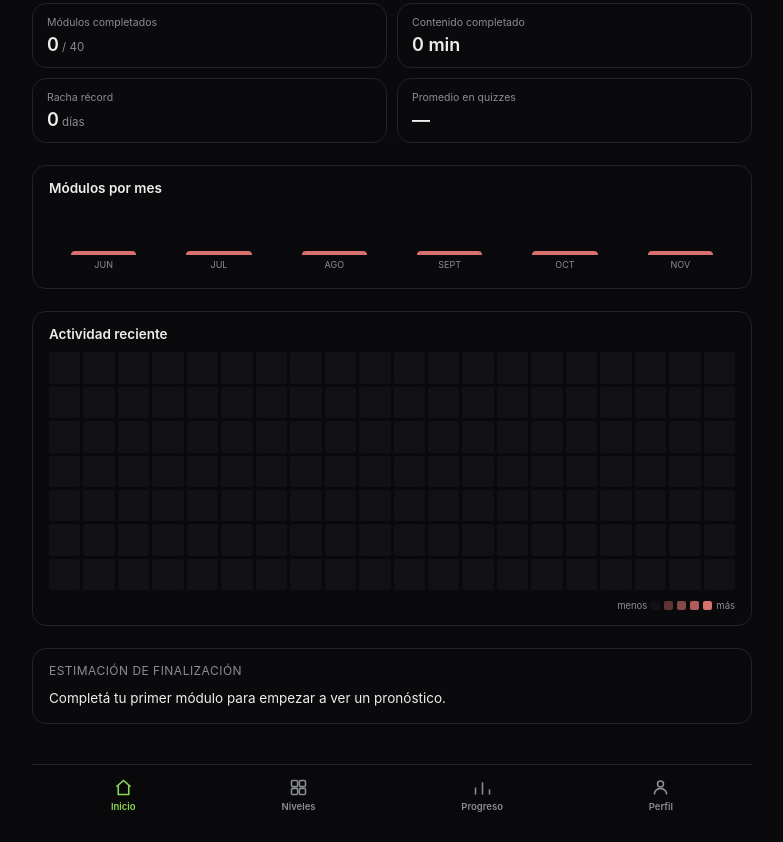
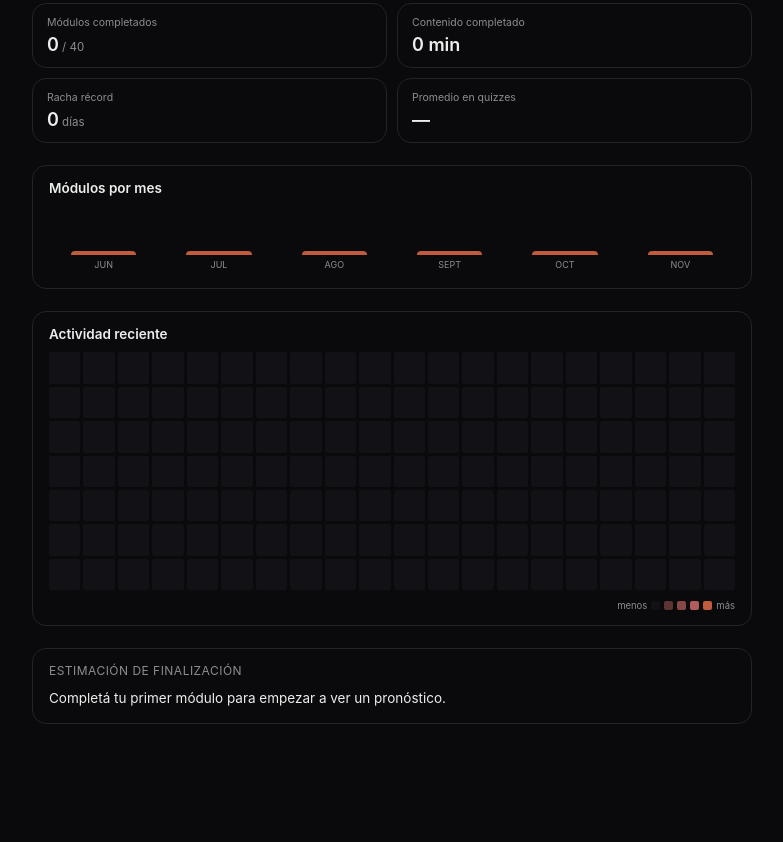
Before and after one commit to unciclistamasyt-code/eldormitoriodepei, a plain HTML site: page golf.html in a window 1280 px wide. Shown: the part 1687-2529 px from the top of the page, without its empty margins (248-1031 px from the left). After the commit the page ends 2451 px from the top, so only its background shows below. Drawn offline with Linux system fonts and the light colour scheme; no server answers.

Commit message:
Add files via upload

```diff
--- a/golf.html
+++ b/golf.html
@@ -41,7 +41,7 @@
     flex-direction: column;
   }
 
-  :root { --course-accent: #8ed64f; --course-accent-dim: rgba(142,214,79,0.14); }
+  :root { --course-accent: #cf9a5c; --course-accent-dim: rgba(207,154,92,0.14); }
 
   /* ---- Hero ---- */
   .hero {
@@ -49,7 +49,7 @@
     border-radius: 22px;
     padding: 22px 20px 20px;
     margin-bottom: 20px;
-    background: linear-gradient(145deg, rgba(142,214,79,0.16), rgba(10,10,12,0) 62%), var(--bg-soft);
+    background: linear-gradient(145deg, rgba(207,154,92,0.16), rgba(10,10,12,0) 62%), var(--bg-soft);
     border: 1px solid var(--line);
     overflow: hidden;
   }
@@ -57,7 +57,7 @@
     content: '';
     position: absolute; right: -36px; top: -36px; width: 170px; height: 170px;
     border-radius: 50%;
-    background: radial-gradient(circle, rgba(142,214,79,0.2), transparent 70%);
+    background: radial-gradient(circle, rgba(207,154,92,0.2), transparent 70%);
     pointer-events: none;
   }
   .hero-eyebrow { position: relative; font-size: 11px; letter-spacing: 0.08em; text-transform: uppercase; color: var(--course-accent); font-weight: 700; margin-bottom: 9px; }
@@ -304,7 +304,7 @@
   .diagram svg { display: block; width: 100%; height: auto; }
   .diagram svg text { font-size: 9px; fill: var(--text-dim); font-family: -apple-system, BlinkMacSystemFont, sans-serif; }
   .diagramCaption { font-size: 11.5px; color: var(--text-dim); margin-top: 8px; line-height: 1.45; }
-  :root { --course-wash: rgba(120,190,130,0.16); --course-wash-line: rgba(120,190,130,0.55); --course-wash2: rgba(214,181,124,0.28); --course-wash2-line: rgba(214,181,124,0.7); --course-accent-2: #d97070; }
+  :root { --course-wash: rgba(207,154,92,0.16); --course-wash-line: rgba(207,154,92,0.55); --course-wash2: rgba(193,91,62,0.28); --course-wash2-line: rgba(193,91,62,0.7); --course-accent-2: #c15b3e; }
 
   /* ================= Diseño nuevo 2026-11: fotos + anillo + racha semanal =================
      Mismo bloque que cafe.html/ski.html/snowboard.html — ver el comentario
@@ -427,24 +427,6 @@
 
   /* ---- Tags bajo cada tarjeta de nivel en "explorar" ---- */
   .explore-card-tags { font-size: 9px; color: rgba(255,255,255,0.65); margin-top: 1px; }
-
-  /* ---- Barra inferior fija (Inicio / Niveles / Progreso / Perfil) ---- */
-  .bottomNav {
-    position: fixed; left: 0; right: 0; bottom: 0; z-index: 40;
-    display: flex; justify-content: space-around;
-    padding: 8px 6px calc(8px + env(safe-area-inset-bottom));
-    background: rgba(10,10,12,0.92); backdrop-filter: blur(14px); -webkit-backdrop-filter: blur(14px);
-    border-top: 1px solid var(--line);
-  }
-  .navItem {
-    display: flex; flex-direction: column; align-items: center; gap: 3px;
-    background: none; border: none; padding: 4px 10px; cursor: pointer;
-    color: var(--text-dim); text-decoration: none; font-family: inherit;
-  }
-  .navItem svg { width: 21px; height: 21px; stroke: currentColor; fill: none; stroke-width: 1.8; }
-  .navItem span { font-size: 9.5px; font-weight: 600; }
-  .navItem.active { color: var(--course-accent); }
-  .navSpacer { height: 78px; }
 
   .monthChart { display: flex; align-items: flex-end; gap: 6px; height: 64px; margin: 6px 0 4px; }
   .monthCol { flex: 1; display: flex; flex-direction: column; align-items: center; gap: 4px; justify-content: flex-end; height: 100%; }
@@ -2346,42 +2328,6 @@ function renderProgressRow(app, fc, gs) {
   app.appendChild(card);
 }
 
-function renderBottomNav(app) {
-  const spacer = document.createElement('div');
-  spacer.className = 'navSpacer';
-  app.appendChild(spacer);
-
-  const nav = document.createElement('div');
-  nav.className = 'bottomNav';
-  nav.innerHTML = `
-    <button type="button" class="navItem active" data-nav="inicio">
-      <svg viewBox="0 0 24 24"><path d="M4 11 L12 4 L20 11"/><path d="M6 10 L6 20 L18 20 L18 10"/></svg>
-      <span>Inicio</span>
-    </button>
-    <button type="button" class="navItem" data-nav="niveles">
-      <svg viewBox="0 0 24 24"><rect x="4" y="4" width="7" height="7" rx="1.5"/><rect x="13" y="4" width="7" height="7" rx="1.5"/><rect x="4" y="13" width="7" height="7" rx="1.5"/><rect x="13" y="13" width="7" height="7" rx="1.5"/></svg>
-      <span>Niveles</span>
-    </button>
-    <button type="button" class="navItem" data-nav="progreso">
-      <svg viewBox="0 0 24 24"><path d="M4 20 L4 12"/><path d="M12 20 L12 6"/><path d="M20 20 L20 14"/></svg>
-      <span>Progreso</span>
-    </button>
-    <a class="navItem" href="index.html">
-      <svg viewBox="0 0 24 24"><circle cx="12" cy="8" r="3.4"/><path d="M5 20 a7 7 0 0 1 14 0"/></svg>
-      <span>Perfil</span>
-    </a>
-  `;
-  nav.querySelector('[data-nav="inicio"]').addEventListener('click', () => window.scrollTo({ top: 0, behavior: 'smooth' }));
-  nav.querySelector('[data-nav="niveles"]').addEventListener('click', () => {
-    const el = document.getElementById('levelsSection');
-    if (el) el.scrollIntoView({ behavior: 'smooth', block: 'start' });
-  });
-  nav.querySelector('[data-nav="progreso"]').addEventListener('click', () => {
-    const el = document.getElementById('progressSection');
-    if (el) el.scrollIntoView({ behavior: 'smooth', block: 'start' });
-  });
-  app.appendChild(nav);
-}
 
 function renderNiveles(app) {
   const userSwitch = document.createElement('div');
@@ -2447,7 +2393,6 @@ function renderNiveles(app) {
   });
 
   renderDashboard(app, fc, gs);
-  renderBottomNav(app);
 }
 
 function renderNivel(app, data) {
```
Also changed, not shown: cafe.html (+15 -60 lines).
